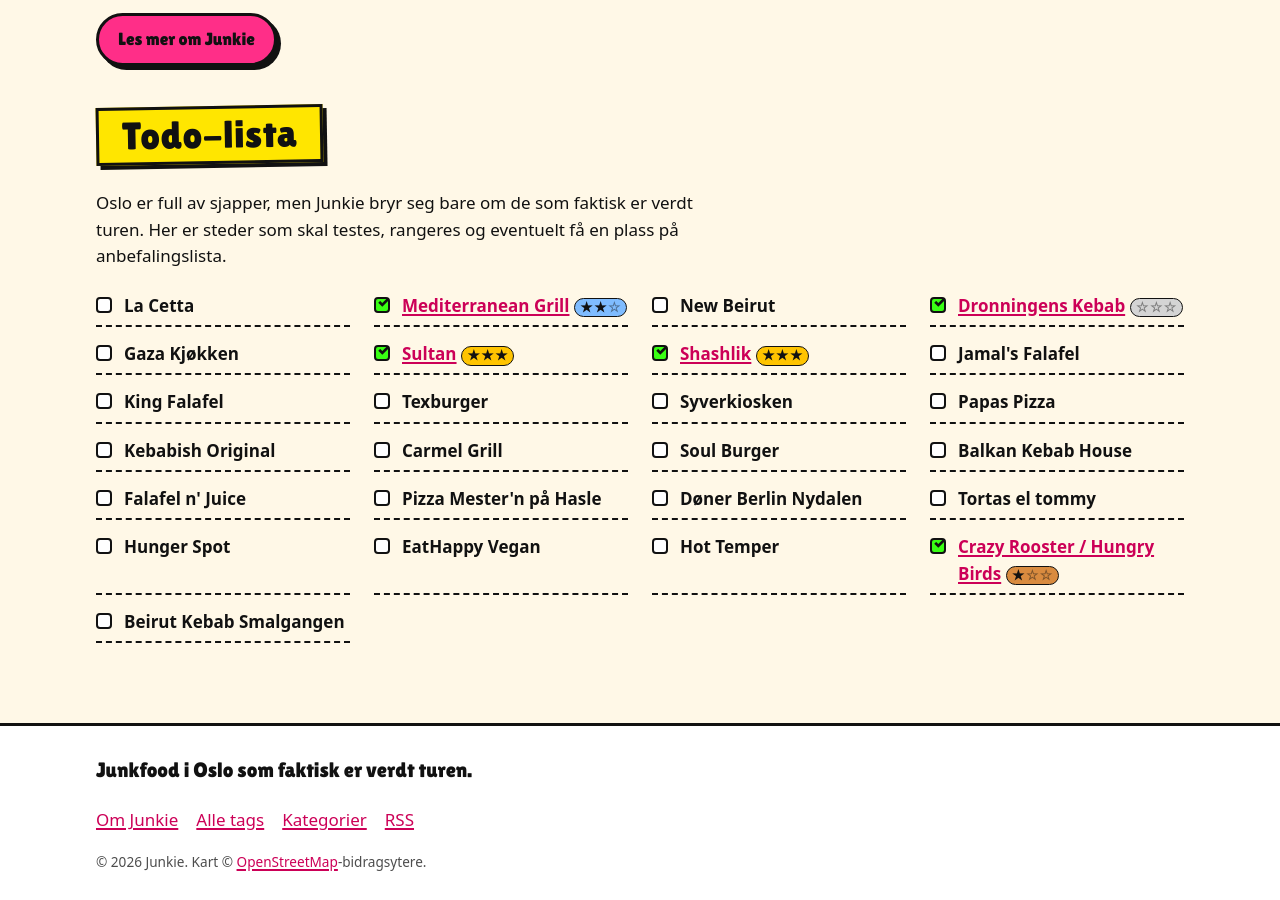
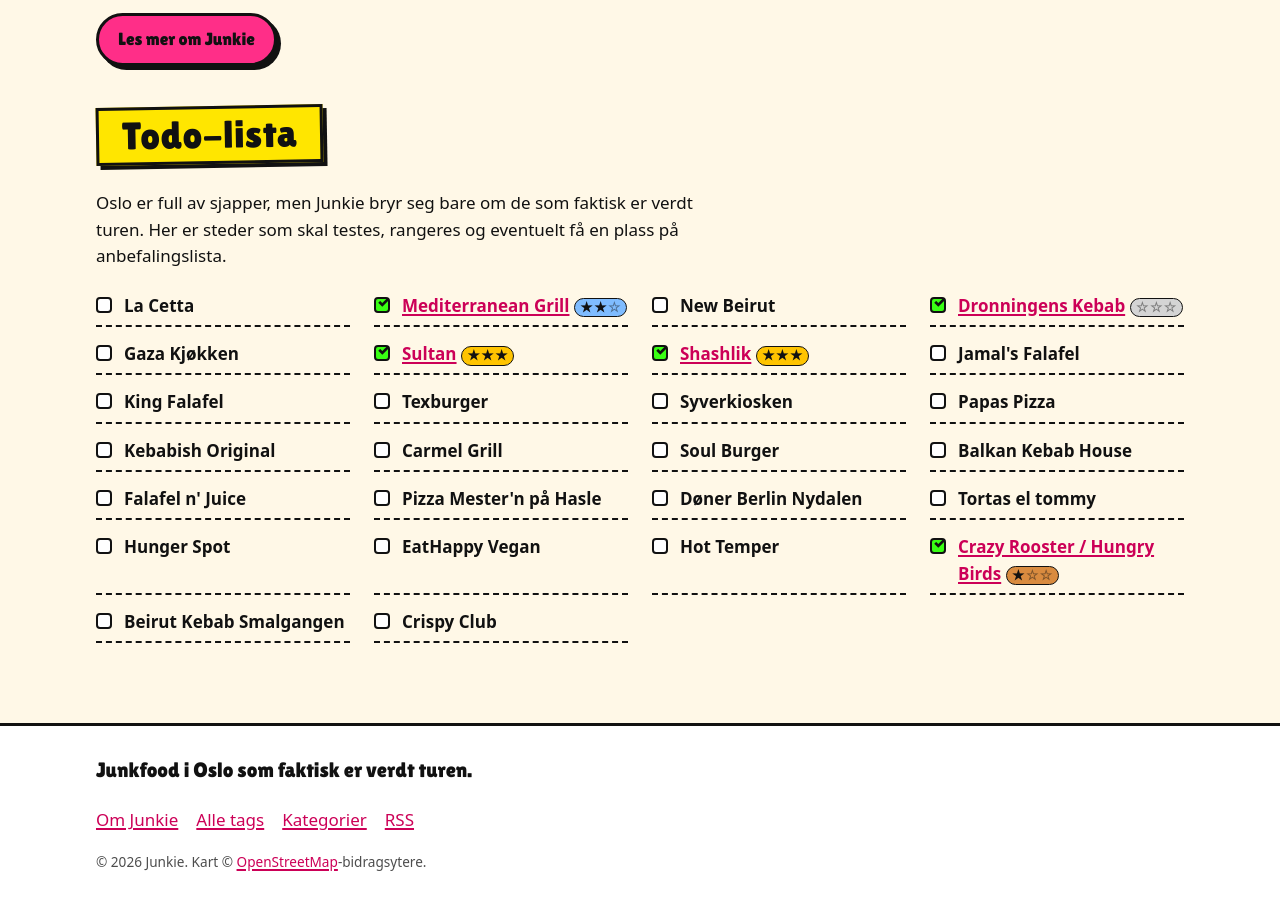
Before and after one commit to kvasbo/junkie, a Jekyll site: the page built from index.html, in a window 1280 px wide and 900 px high, scrolled down 3169 px. Built offline with Jekyll 4.4.1, drawn with Linux system fonts in a browser that asks for light colours.

Commit message:
Update testes.yml

```diff
--- a/_data/testes.yml
+++ b/_data/testes.yml
@@ -31,3 +31,4 @@
   - Hot Temper
   - Crazy Rooster / Hungry Birds
   - Beirut Kebab Smalgangen
+  - Crispy Club
```
